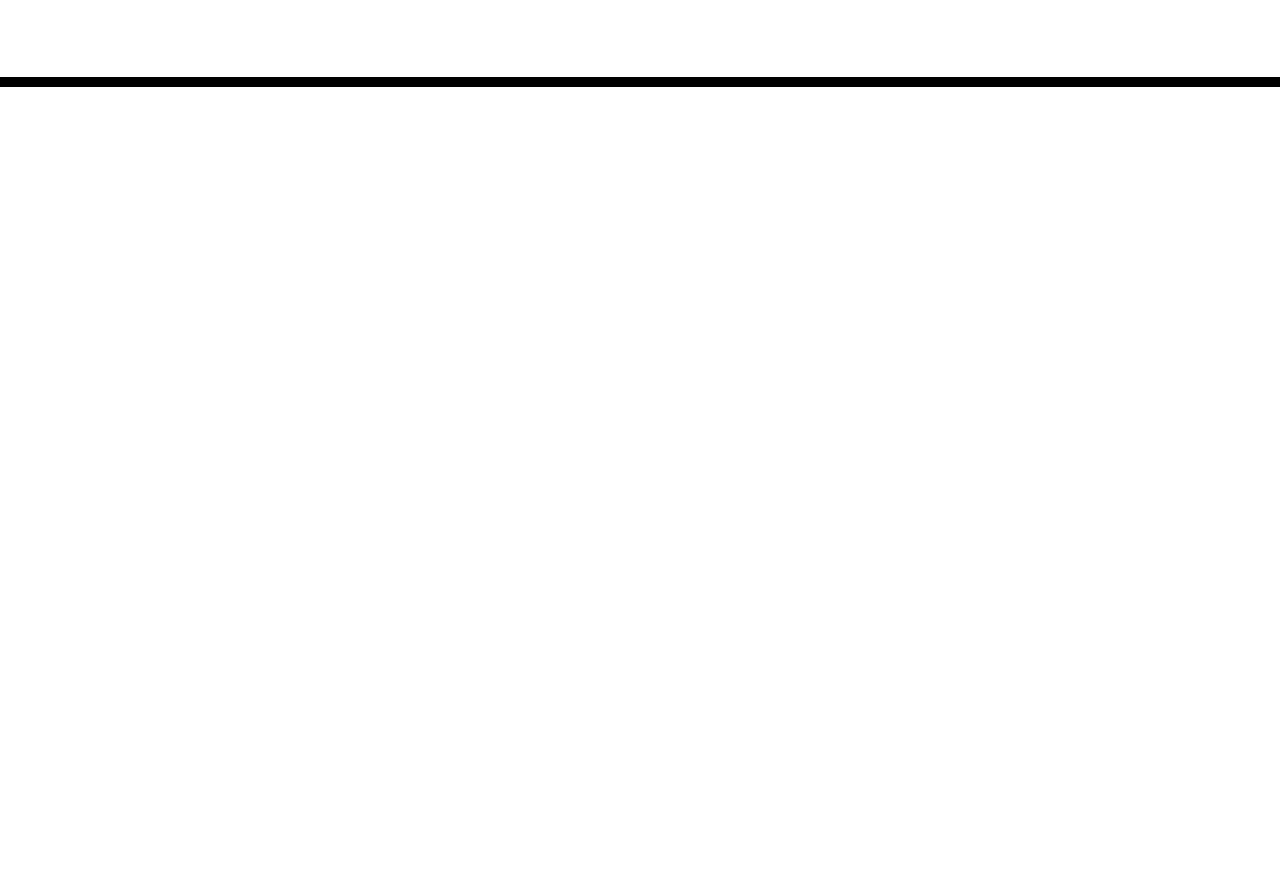
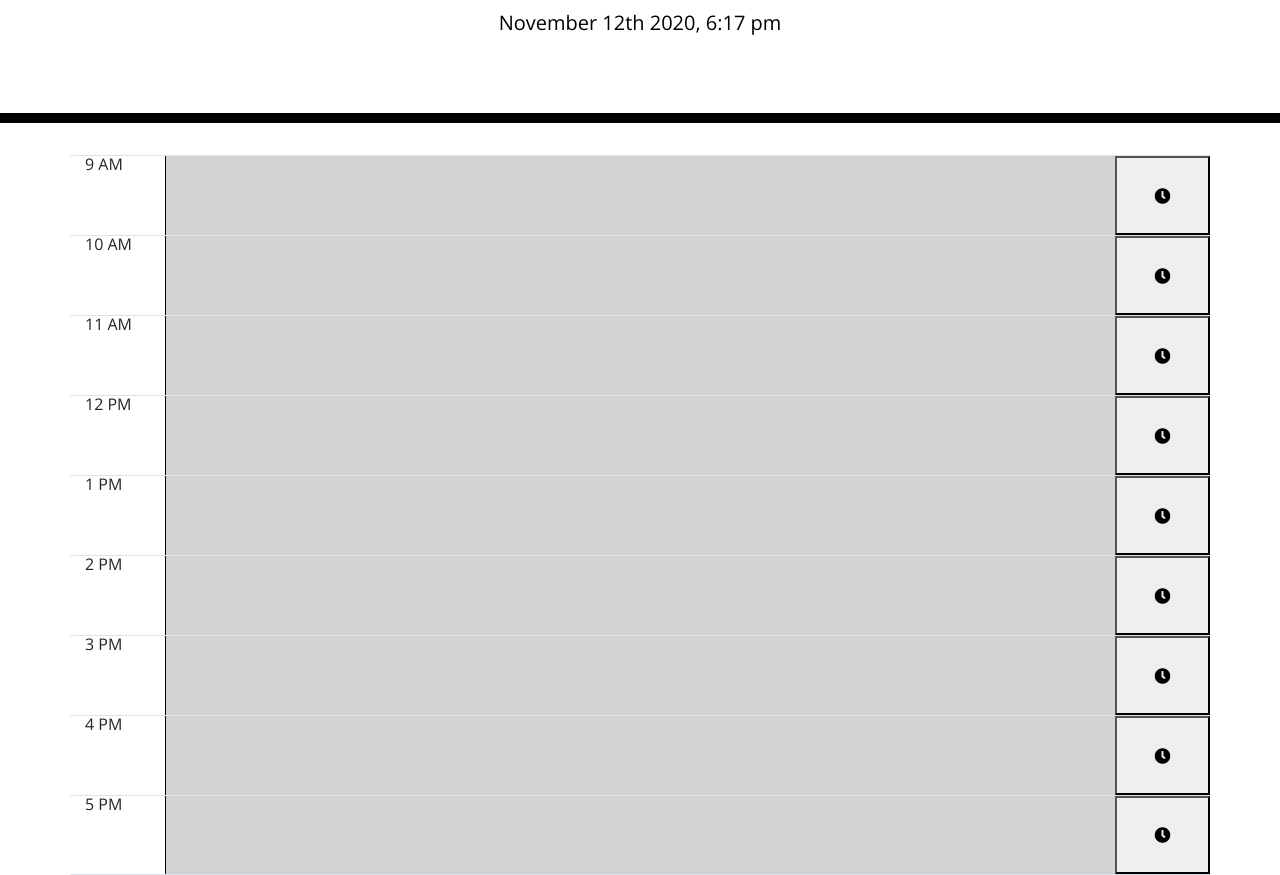
Before and after one commit to marchandmr/My-Calendar-HW5, a plain HTML site: page index.html in a window 1280 px wide. Shown: the part 181-1056 px from the top of the page. Before the commit the page ends 800 px from the top, so only its background shows below. Drawn offline with nearby package versions, Linux system fonts and the light colour scheme.

Commit message:
working copy, added a loop for loop to cycle through the calendar times, and saved the user input into local storage, allowing it to reappear if the page is refreshed

```diff
--- a/index.html
+++ b/index.html
@@ -1,23 +1,14 @@
 <!DOCTYPE html>
 <html lang="en">
+
 <head>
   <meta charset="UTF-8" />
   <meta name="viewport" content="width=device-width, initial-scale=1.0" />
   <meta http-equiv="X-UA-Compatible" content="ie=edge" />
-    <link
-      rel="stylesheet"
-      href="https://stackpath.bootstrapcdn.com/bootstrap/4.3.1/css/bootstrap.min.css"
-    />
-    <link
-      rel="stylesheet"
-      href="https://use.fontawesome.com/releases/v5.8.1/css/all.css"
-      integrity="sha384-50oBUHEmvpQ+1lW4y57PTFmhCaXp0ML5d60M1M7uH2+nqUivzIebhndOJK28anvf"
-      crossorigin="anonymous"
-    />
-    <link
-      href="https://fonts.googleapis.com/css?family=Open+Sans&display=swap"
-      rel="stylesheet"
-    />
+  <link rel="stylesheet" href="https://stackpath.bootstrapcdn.com/bootstrap/4.3.1/css/bootstrap.min.css" />
+  <link rel="stylesheet" href="https://use.fontawesome.com/releases/v5.8.1/css/all.css"
+    integrity="sha384-50oBUHEmvpQ+1lW4y57PTFmhCaXp0ML5d60M1M7uH2+nqUivzIebhndOJK28anvf" crossorigin="anonymous" />
+  <link href="https://fonts.googleapis.com/css?family=Open+Sans&display=swap" rel="stylesheet" />
   <link rel="stylesheet" href="style.css" />
   <title>Work Day Scheduler</title>
 </head>
@@ -29,10 +20,57 @@
     <p id="currentDay" class="lead"></p>
   </header>
   <div class="container">
-      <!-- Timeblocks go here -->
+
+    <div id="calendarOne" class="row justify-content border-top">
+      <div id="timeOne" class="col-md-1">9 AM</div>
+      <textarea rows="1" id="timeSlot-9" class="col-md-10 time1"></textarea>
+      <button id="save" class="col-md-1 save"><i class="fas fa-clock"></i></button>
+    </div>
+    <div id="calendarTwo" class="row justify-content border-top">
+      <div id="timeTwo" class="col-md-1">10 AM</div>
+      <textarea rows="1" id="timeSlot-10" class="col-md-10"></textarea>
+      <button id="save" class="col-md-1 save"><i class="fas fa-clock"></i></button>
+    </div>
+    <div id="calendarThree" class="row justify-content border-top">
+      <div id="timeThree" class="col-md-1">11 AM</div>
+      <textarea rows="1" id="timeSlot-11" class="col-md-10"></textarea>
+      <button id="save" class="col-md-1 save"><i class="fas fa-clock"></i></button>
+    </div>
+    <div id="calendarFour" class="row justify-content border-top">
+      <div id="timeFour" class="col-md-1">12 PM</div>
+      <textarea rows="1" id="timeSlot-12" class="col-md-10"></textarea>
+      <button id="save" class="col-md-1 save"><i class="fas fa-clock"></i></button>
+    </div>
+    <div id="calendarFive" class="row justify-content border-top">
+      <div id="timeFive" class="col-md-1">1 PM</div>
+      <textarea rows="1" id="timeSlot-13" class="col-md-10"></textarea>
+      <button id="save" class="col-md-1 save"><i class="fas fa-clock"></i></button>
+    </div>
+    <div id="calendarSix" class="row justify-content border-top">
+      <div id="timeSix" class="col-md-1">2 PM</div>
+      <textarea rows="1" id="timeSlot-14" class="col-md-10"></textarea>
+      <button id="save" class="col-md-1 save"><i class="fas fa-clock"></i></button>
+    </div>
+    <div id="calendarSeven" class="row justify-content border-top">
+      <div id="timeSeven" class="col-md-1">3 PM</div>
+      <textarea rows="1" id="timeSlot-15" class="col-md-10"></textarea>
+      <button id="save" class="col-md-1 save"><i class="fas fa-clock"></i></button>
+    </div>
+    <div id="calendarEight" class="row justify-content border-top">
+      <div id="timeEight" class="col-md-1">4 PM</div>
+      <textarea rows="1" id="timeSlot-16" class="col-md-10"></textarea>
+      <button id="save" class="col-md-1 save"><i class="fas fa-clock"></i></button>
+    </div>
+    <div id="calendarNine" class="row justify-content border-top border-bottom">
+      <div id="timeNine" class="col-md-1">5 PM</div>
+      <textarea rows="1" id="timeSlot-17" class="col-md-10"></textarea>
+      <button id="save" class="col-md-1 save"><i class="fas fa-clock"></i></button>
+    </div>
   </div>
 
   <script src="https://cdnjs.cloudflare.com/ajax/libs/jquery/3.2.1/jquery.min.js"></script>
   <script src="https://cdnjs.cloudflare.com/ajax/libs/moment.js/2.24.0/moment.min.js"></script>
+  <script src="script.js"></script>
 </body>
+
 </html>
--- /dev/null
+++ b/script.js
@@ -0,0 +1,44 @@
+var saveEl = document.querySelector(".fas fa-clock");
+var time = moment().format('HH');
+var hoursArray = [9, 10, 11, 12, 13, 14, 15, 16, 17];
+var timeCount = 0;
+var timeIDcounter = ["9", "10", "11", "12", "13", "14", "15", "16", "17"];
+
+$("#currentDay").text(moment().format('MMMM Do YYYY, h:mm a'));
+
+for (timeCount; timeCount < hoursArray.length; timeCount++) {
+    var timeSlot = $("#timeSlot-" + timeIDcounter[timeCount]);
+    if (hoursArray[timeCount] == time) {
+        timeSlot.addClass("present");
+
+    }
+    else if (hoursArray[timeCount] < time) {
+        timeSlot.addClass("past");
+
+    }
+    else if (hoursArray[timeCount] > time) {
+        timeSlot.addClass("future");
+    }
+
+}
+
+$(".save").on("click", saveData)
+
+function saveData() {
+
+    var reminder = $(this).siblings("textarea").val();
+    var parent = $(this).parent().attr("id");
+    localStorage.setItem(parent, reminder);
+    console.log(parent);
+    console.log(reminder);
+}
+
+$("#calendarOne textarea").val(localStorage.getItem("calendarOne"));
+$("#calendarTwo textarea").val(localStorage.getItem("calendarTwo"));
+$("#calendarThree textarea").val(localStorage.getItem("calendarThree"));
+$("#calendarFour textarea").val(localStorage.getItem("calendarFour"));
+$("#calendarFive textarea").val(localStorage.getItem("calendarFive"));
+$("#calendarSix textarea").val(localStorage.getItem("calendarSix"));
+$("#calendarSeven textarea").val(localStorage.getItem("calendarSeven"));
+$("#calendarEight textarea").val(localStorage.getItem("calendarEight"));
+$("#calendarNine textarea").val(localStorage.getItem("calendarNine"));
--- a/style.css
+++ b/style.css
@@ -33,7 +33,7 @@ textarea{
 .row {
   white-space: pre-wrap;
   height: 80px;
-  border-top: 1px solid white;;
+  border-top: 1px solid white;
 }
 
 .hour {
```
Lines whose indentation alone changed are shown as unchanged.
